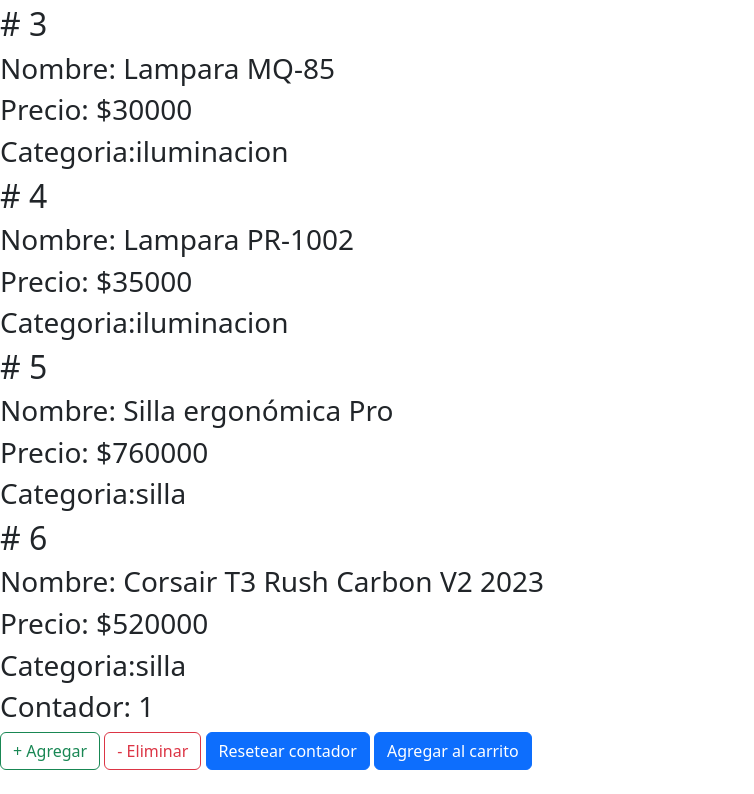
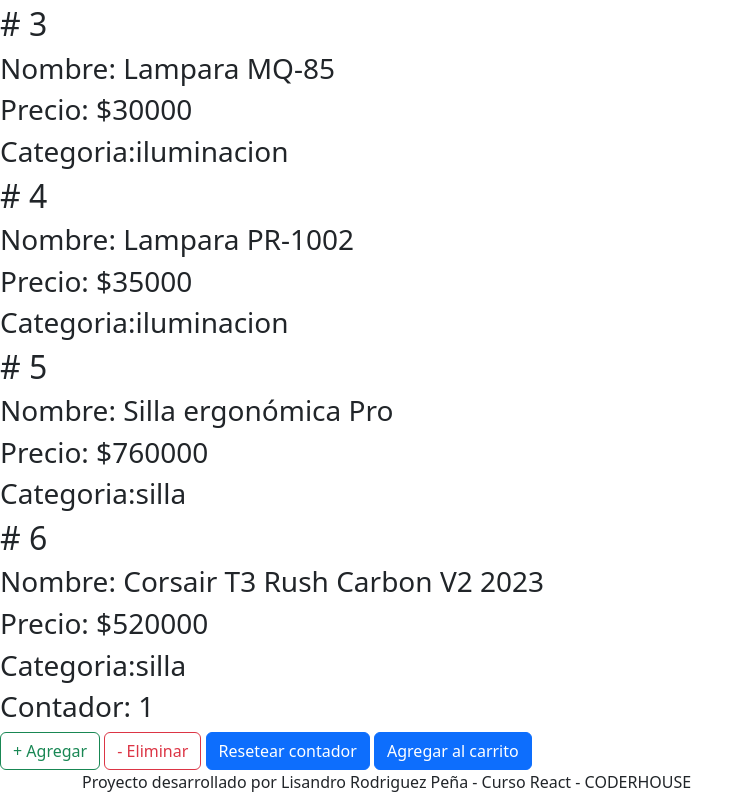
Before and after one commit to LisandroRP95/EntregaFinal-RodriguezP-Lisandro-React, a React (Vite) app: page / in a window 1280 px wide. Shown: the part 560-1354 px from the top of the page, without its empty margins (0-754 px from the left). Before the commit the page ends 1330 px from the top, so only its background shows below. Built offline with nearby package versions, Linux system fonts and the light colour scheme.

Commit message:
repaso clase y mejora modulacion

```diff
--- a/src/App.jsx
+++ b/src/App.jsx
@@ -2,6 +2,7 @@
 import "bootstrap/dist/css/bootstrap.min.css";
 import NavBar from "./Components/NavBar/NavBar";
 import ItemListContainer from "./Components/ItemListContainer/ItemListContainer";
+import Footer from "./Components/Footer/Footer";
 
 function App() {
   return (
@@ -9,7 +10,7 @@
 
         <NavBar />
         <ItemListContainer greeting={"Bievenidos a mi e.Commerce desarrollado para la venta y armado de espacios informáticos de ocio y trabajo en donde más se los necesite."}/>
-
+       <Footer/>
     </>
   );
 }
--- /dev/null
+++ b/src/Components/Footer/Footer.jsx
@@ -0,0 +1,18 @@
+import Container from 'react-bootstrap/Container';
+import Row from 'react-bootstrap/Row';
+import Col from 'react-bootstrap/Col';
+
+
+const Footer = () => {
+  return (
+    <>
+    <Container className='formatoFooter'>
+    <Row>
+      <Col>Proyecto desarrollado por Lisandro Rodriguez Peña - Curso React - CODERHOUSE</Col>
+    </Row>
+  </Container>
+    </>
+  )
+}
+
+export default Footer
--- /dev/null
+++ b/src/Components/Footer/footer.css
@@ -0,0 +1,5 @@
+.formatoFooter {
+    text-align: center;
+    color: blanchedalmond;
+    background-color: black;
+}
--- /dev/null
+++ b/src/Components/Item/Item.jsx
@@ -0,0 +1,14 @@
+const Item = ({ producto }) => {
+  return (
+    <>
+      <div key={producto.id}>
+        <h2># {producto.id}</h2>
+        <h3>Nombre: {producto.nombre}</h3>
+        <h3>Precio: ${producto.precio}</h3>
+        <h3>Categoria:{producto.categoria}</h3>
+      </div>
+    </>
+  );
+};
+
+export default Item;
--- a/src/Components/Counter/Counter.jsx
+++ b/src/Components/ItemCounter/ItemCounter.jsx
@@ -3,7 +3,7 @@
 import { ToastContainer, toast } from 'react-toastify';
 import 'react-toastify/dist/ReactToastify.css';
 
-const Counter = () => {
+const ItemCounter = () => {
 
 
     const [contadorProductos, setContador] = useState(1);
@@ -42,4 +42,4 @@
     )
 }
 
-export default Counter
+export default ItemCounter
--- /dev/null
+++ b/src/Components/ItemList/ItemList.jsx
@@ -0,0 +1,17 @@
+import Item from "../Item/Item";
+
+const ItemList = ({ catalogo }) => {
+  return (
+    <>
+      {catalogo.map((producto) => {
+        return (
+
+            <Item key={producto.id} producto={producto}/>
+
+        );
+      })}
+    </>
+  );
+};
+
+export default ItemList;
--- a/src/Components/ItemListContainer/ItemListContainer.jsx
+++ b/src/Components/ItemListContainer/ItemListContainer.jsx
@@ -1,6 +1,6 @@
 import { useState, useEffect } from "react";
-import Counter from "../Counter/Counter";
-
+import ItemCounter from "../ItemCounter/ItemCounter";
+import ItemList from "../ItemList/ItemList";
 
 const ItemListContainer = ({ greeting }) => {
   const [catalogo, setCatalogo] = useState([]);
@@ -22,24 +22,15 @@
     <>
       <h2>{greeting}</h2>
 
-      {catalogo.length == 0 ? (
-        <h2>Cargando...</h2>
-      ) : (
-        catalogo.map((producto, indice) => {
-          return (
+      {catalogo.length == 0
+      ?
+      <h2>Cargando...</h2>
+      :
+      <ItemList catalogo={catalogo}/>
 
-              <div key={indice}>
-                <h2># {producto.id}</h2>
-                <h3>Nombre: {producto.nombre}</h3>
-                <h3>Precio: ${producto.precio}</h3>
-                <h3>Categoria:{producto.categoria}</h3>
-              </div>
+}
 
-          )
-        })
-      )}
-
-      <Counter />
+      <ItemCounter/>
     </>
   );
 };
```
